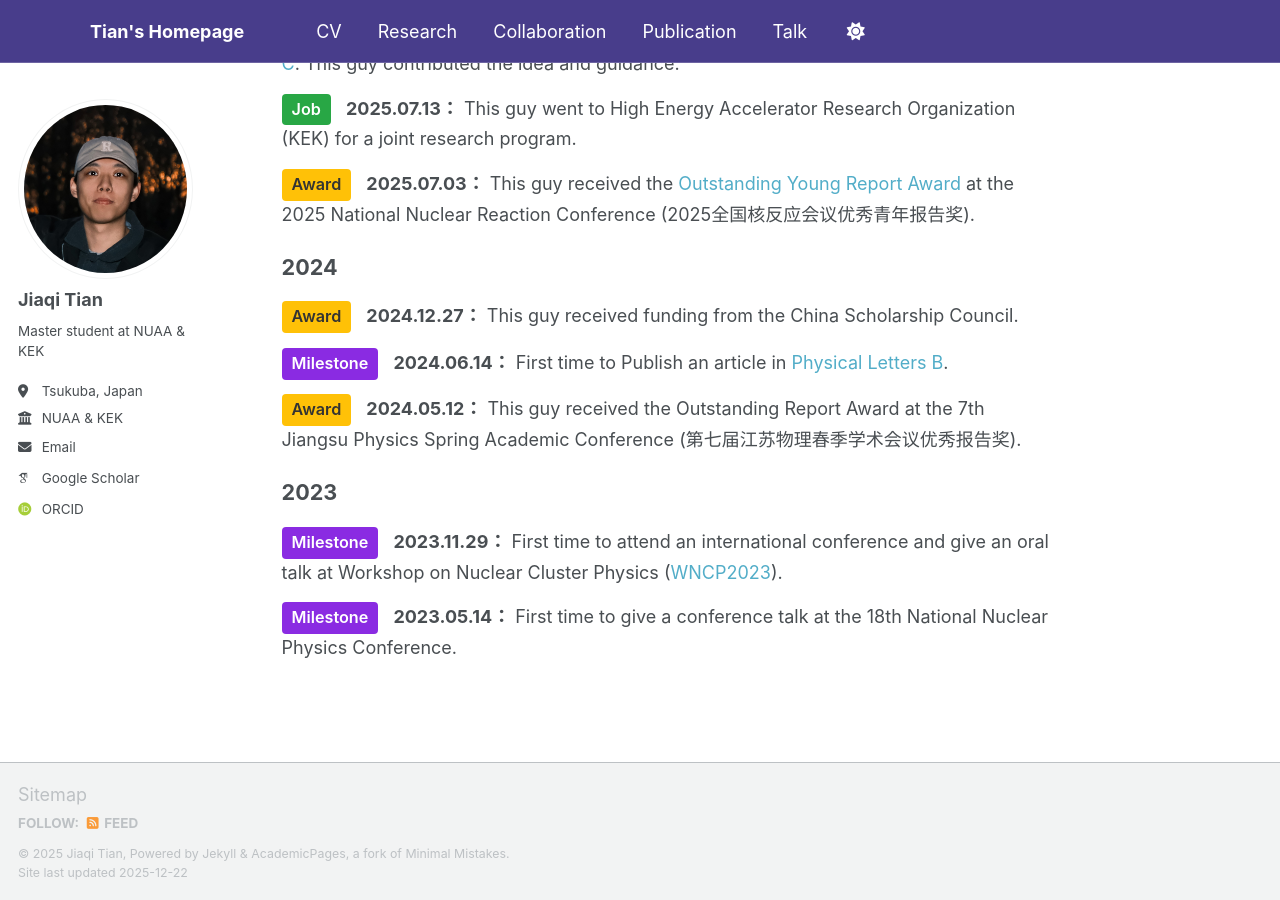
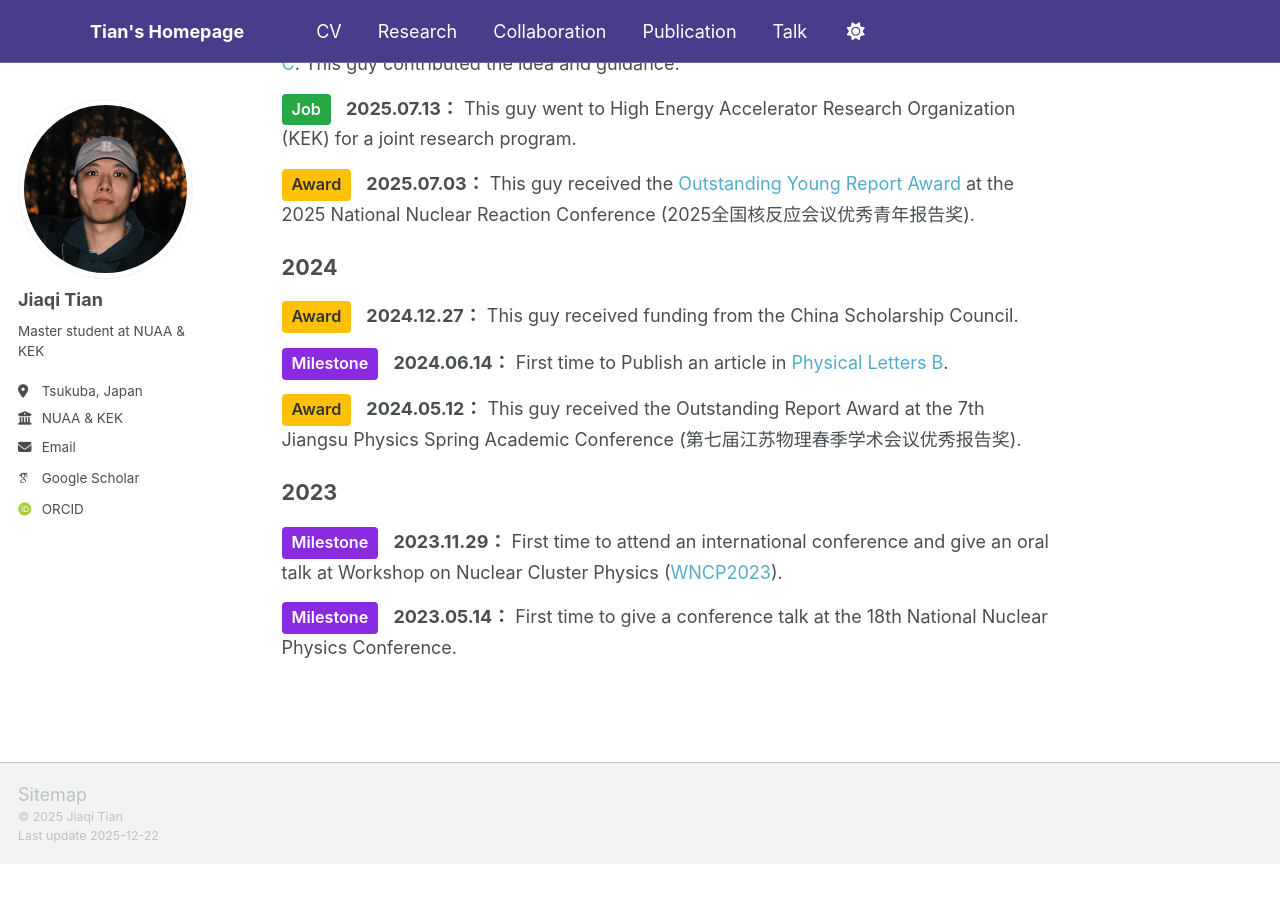
Before and after one commit to T-plus7/JiaqiTian.github.io, a Jekyll site: the page built from _pages/about.md, in a window 1280 px wide and 900 px high, scrolled down 692 px. Built offline with Jekyll 4.4.1, drawn with Linux system fonts in a browser that asks for light colours; some web fonts are replaced; a script bundle is joined from its source files by our own code; library files that are not in the unit come from our copies; after the commit the page ends 1555 px from its top, so only the background shows below that.

Commit message:
Update footer text

```diff
--- a/_includes/footer.html
+++ b/_includes/footer.html
@@ -1,25 +1,6 @@
 {% include base_path %}
 
-{% if site.author.github or site.author.bitbucket or site.atom_feed.hide != true %}
-<div class="page__footer-follow">
-  <ul class="social-icons">
-    {% if site.data.ui-text[site.locale].follow_label %}
-      <li><strong>{{ site.data.ui-text[site.locale].follow_label }}</strong></li>
-    {% endif %}
-    {% if site.author.github %}
-      <li><a href="https://github.com/{{ site.author.github }}"><i class="fab fa-github" aria-hidden="true"></i> GitHub</a></li>
-    {% endif %}
-    {% if site.author.bitbucket %}
-      <li><a href="https://bitbucket.org/{{ site.author.bitbucket }}"><i class="fab fa-bitbucket" aria-hidden="true"></i> Bitbucket</a></li>
-    {% endif %}
-    {% if site.atom_feed.hide != true %}
-    <li><a href="{% if site.atom_feed.path %}{{ site.atom_feed.path }}{% else %}{{ base_path }}/feed.xml{% endif %}"><i class="fa fa-fw fa-rss-square" aria-hidden="true"></i> {{ site.data.ui-text[site.locale].feed_label | default: "Feed" }}</a></li>
-    {% endif %}
-  </ul>
+<div class="page__footer-copyright">
+  &copy; 2025 Jiaqi Tian<br />
+  Last update {{ "now" | date: '%Y-%m-%d' }}
 </div>
-{% endif %}
-
-<div class="page__footer-copyright">
-  &copy; {{ site.time | date: '%Y' }} {{ site.name | default: site.title }}, {{ site.data.ui-text[site.locale].powered_by | default: "Powered by" }} <a href="https://jekyllrb.com" rel="nofollow">Jekyll</a> &amp; <a href="https://github.com/academicpages/academicpages.github.io">AcademicPages</a>, a fork of <a href="https://mademistakes.com/work/minimal-mistakes-jekyll-theme/" rel="nofollow">Minimal Mistakes</a>.<br />
-  Site last updated {{ "now" | date: '%Y-%m-%d' }}
-</div>
```
